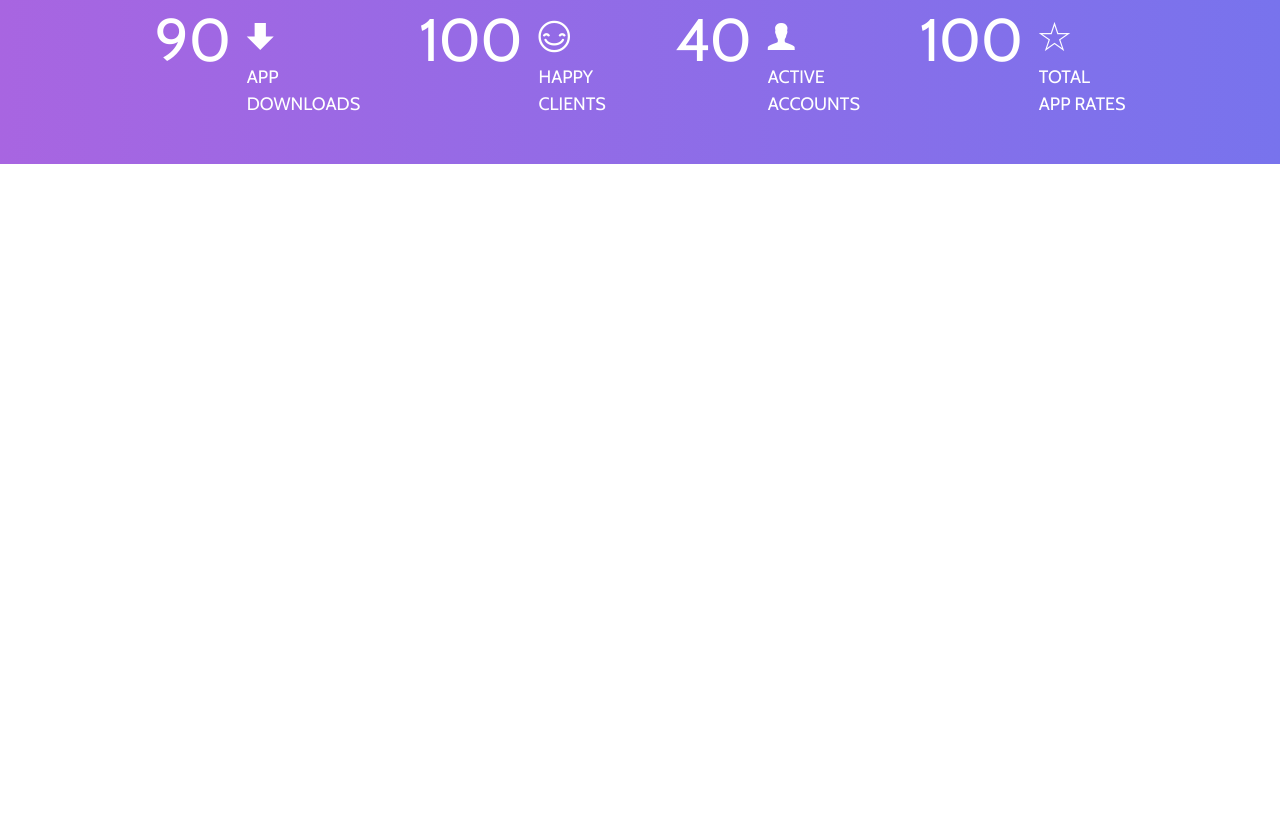
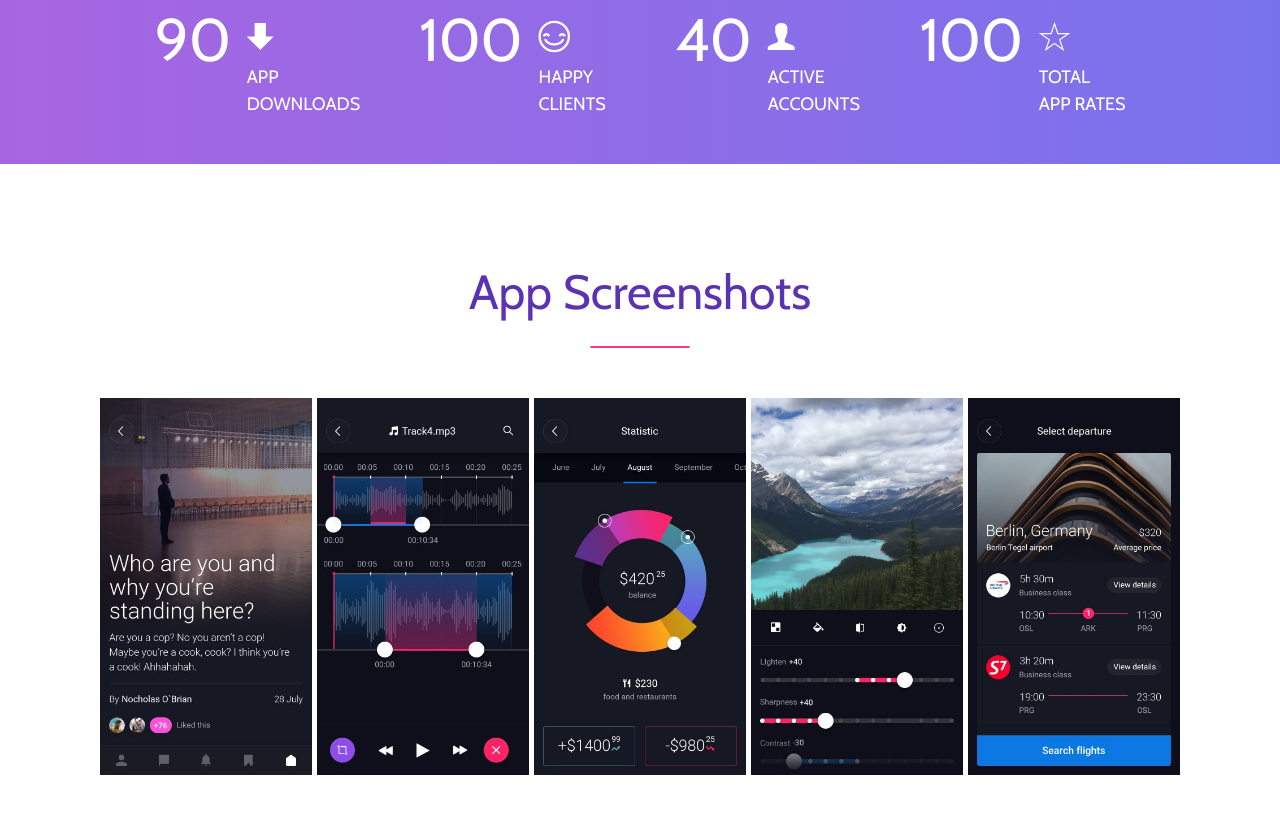
Before and after one commit to dontehightower/V5-Frontend-Speedrun, a plain HTML site: page Ca-app/index.html in a window 1280 px wide. Shown: the part 3013-3827 px from the top of the page. Before the commit the page ends 3377 px from the top, so only its background shows below. Drawn offline with nearby package versions, Linux system fonts and the light colour scheme; a script that the page names is missing; files whose address does not match are found by name.

Commit message:
add static screenshots

```diff
--- a/Ca-app/css/main.scss
+++ b/Ca-app/css/main.scss
@@ -314,6 +314,8 @@ header {
   }
 }
 
+// Cool Facts Section
+
 #cool-facts {
   display: flex;
   align-items: center;
@@ -322,7 +324,6 @@ header {
   height: 300px;
   padding: 180px 0 80px 0;
   margin-top: -150px;
-  margin-bottom: 200px;
   background: linear-gradient(to left, #7873ed, #a865e1);
   .cool-fact {
     display: flex;
@@ -352,3 +353,29 @@ header {
     }
   }
 }
+
+#screenshots {
+  padding: 100px 0;
+  h2 {
+    text-align: center;
+    line-height: 1.2;
+  }
+  hr {
+    color: $red;
+    width: 100px;
+    text-align: center;
+    border: 1px solid $red;
+    border-radius: 24px;
+    margin: 0 auto;
+    margin-bottom: 50px;
+  }
+  .carousel {
+    display: flex;
+    padding: 0 100px;
+    justify-content: space-between;
+  }
+  img {
+    width: 212px;
+    height: 377px;
+  }
+}
--- a/Ca-app/index.html
+++ b/Ca-app/index.html
@@ -173,5 +173,16 @@
       </div>
     </div>
   </section>
+  <section id="screenshots">
+    <h2>App Screenshots</h2>
+    <hr>
+    <div class="carousel">
+      <img src="./img/scr-img/app-1.jpg" alt="">
+      <img src="./img/scr-img/app-2.jpg" alt="">
+      <img src="./img/scr-img/app-3.jpg" alt="">
+      <img src="./img/scr-img/app-4.jpg" alt="">
+      <img src="./img/scr-img/app-5.jpg" alt="">
+    </div>
+  </section>
 </body>
 </html>
```
Also changed, not shown: Ca-app/css/main.css, 1 other file.
